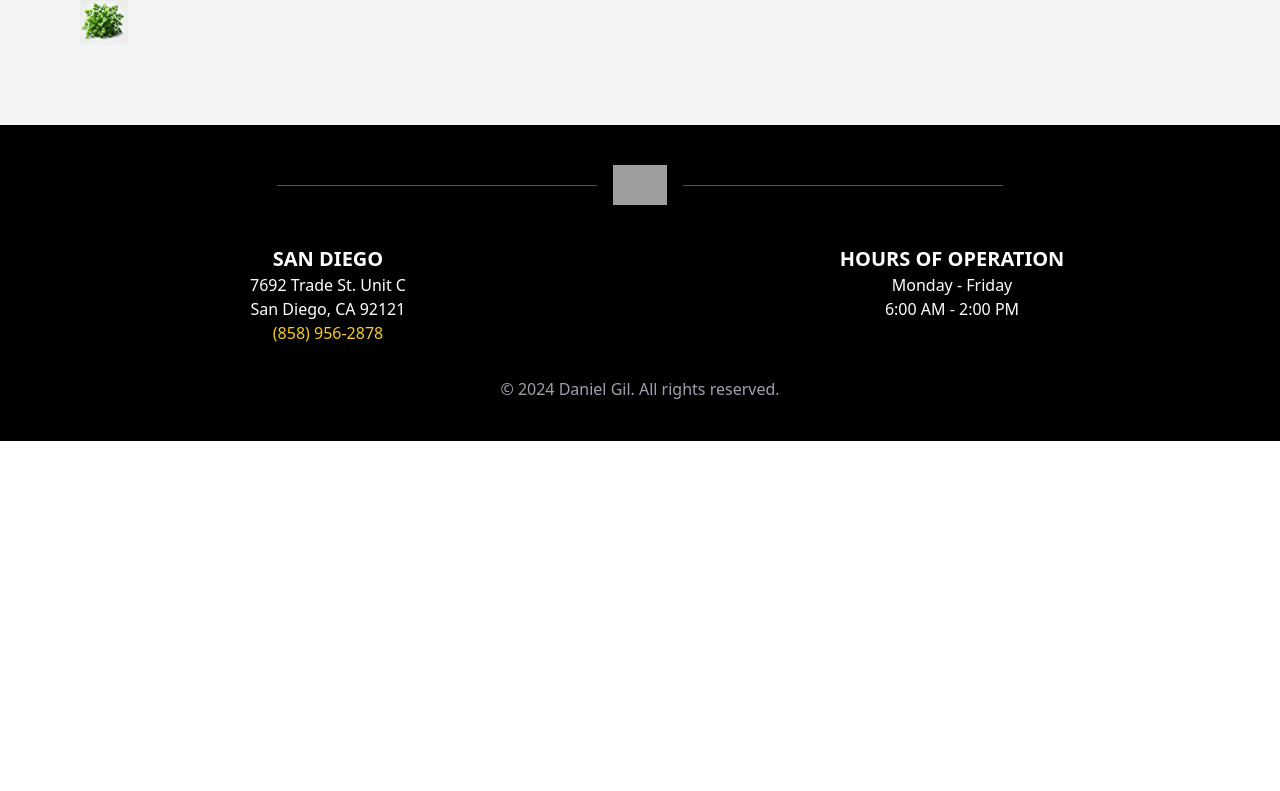
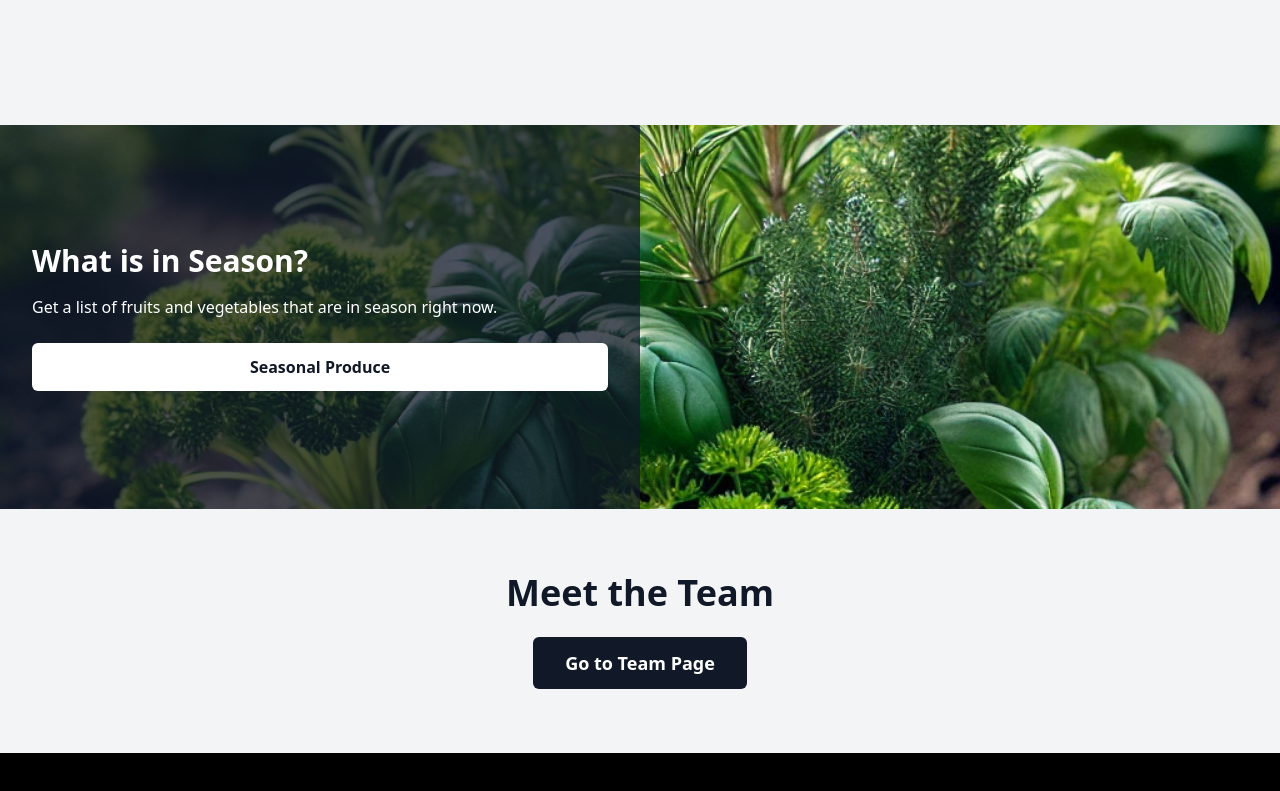
Before and after one commit to elpatoH/GoldenWestVeg, a React (Create React App) app: page / in a window 1280 px wide. Shown: the part 1539-2330 px from the top of the page. Before the commit the page ends 1980 px from the top, so only its background shows below. Built offline with nearby package versions, Linux system fonts and the light colour scheme; grey boxes are pictures that could not be loaded.

Commit message:
Image with card, meet the team, testimonial card components done, updated home page, and updated error component for invalid routes

```diff
--- a/src/App.js
+++ b/src/App.js
@@ -11,7 +11,6 @@ export default function App() {
       <Nav/>
       <Routes>
         <Route path="/" element={<Home />} />
-        <Route path="/about" element={<About />} />
         <Route path="/*" element={<ErrorComponent/>}/>
 
         {/* <Route path="/services" element={<Services />} />
--- /dev/null
+++ b/src/components/ImageWithCard/ImageWithCard.jsx
@@ -0,0 +1,55 @@
+import { Description, Dialog, DialogPanel, DialogTitle } from '@headlessui/react';
+import { useState } from 'react';
+
+import smallVegetablePatch from "../../imgs/smallVegetablePatch.webp";
+
+const SeasonalSection = () => {
+  const [isOpen, setIsOpen] = useState(false);
+
+  return (
+    <div className="relative bg-white">
+      <div className="relative">
+        {/* Image section */}
+        <div className="relative h-96 overflow-hidden">
+          <img
+            className="w-full h-full object-cover"
+            src={smallVegetablePatch}
+            alt="Vegetable Photo"
+          />
+        </div>
+
+        {/* Text section */}
+        <div className="absolute inset-0 flex flex-col justify-center p-8 bg-gray-900 bg-opacity-75 text-white z-10 md:w-1/2">
+          <h2 className="text-3xl font-bold mb-4">What is in Season?</h2>
+          <p className="mb-6">Get a list of fruits and vegetables that are in season right now.</p>
+          <button
+            className="px-6 py-3 bg-white text-gray-900 font-semibold rounded-md hover:bg-gray-100 transition"
+            onClick={() => setIsOpen(true)}
+          >
+            Seasonal Produce
+          </button>
+        </div>
+      </div>
+
+      {/* Modal using Headless UI */}
+      <Dialog open={isOpen} onClose={() => setIsOpen(false)} className="fixed inset-0 z-10">
+        <div className="flex items-center justify-center min-h-screen bg-black bg-opacity-50">
+          <DialogPanel className="bg-white p-6 rounded-md">
+            <DialogTitle className="text-lg font-bold">Seasonal Produce List</DialogTitle>
+            <Description className="mt-2">
+              Here is a list of fruits and vegetables that are in season.
+            </Description>
+            <button
+              className="mt-4 px-4 py-2 bg-gray-800 text-white rounded hover:bg-gray-700"
+              onClick={() => setIsOpen(false)}
+            >
+              Close
+            </button>
+          </DialogPanel>
+        </div>
+      </Dialog>
+    </div>
+  );
+};
+
+export default SeasonalSection;
--- /dev/null
+++ b/src/components/MeetTheTeam/MeetTheTeam.jsx
@@ -0,0 +1,23 @@
+import React from 'react';
+import { Link } from 'react-router-dom';
+import { Button } from '@headlessui/react';
+
+export default function MeetTheTeam() {
+  return (
+    <div className="flex flex-col items-center justify-center py-16 bg-gray-100">
+      {/* Headline */}
+      <h2 className="text-4xl font-bold text-gray-900 mb-6">
+        Meet the Team
+      </h2>
+
+      {/* Button */}
+      <Button
+        as={Link}
+        to="/team"
+        className="px-8 py-3 bg-gray-900 text-white text-lg font-semibold rounded-md hover:bg-gray-800 transition duration-300 ease-in-out"
+      >
+        Go to Team Page
+      </Button>
+    </div>
+  );
+};
--- a/src/components/TestimonialCard/TestimonialCard.jsx
+++ b/src/components/TestimonialCard/TestimonialCard.jsx
@@ -1,44 +1,10 @@
 import React, { useEffect, useState } from 'react';
-
-import mintImage from '../../imgs/mint_no_bg.png';
-import kaleImage from '../../imgs/kale_no_bg.png';
-import cilantroImage from '../../imgs/cilantro_no_bg.png';
 import profilePicBlank from '../../imgs/profilePicBlank.webp'
 
 const TestimonialCard = () => {
-  const [scrollY, setScrollY] = useState(0);
-
-  // Update the scrollY state whenever the user scrolls
-  useEffect(() => {
-    const handleScroll = () => {
-      setScrollY(window.scrollY);
-    };
-    window.addEventListener('scroll', handleScroll);
-    return () => window.removeEventListener('scroll', handleScroll);
-  }, []);
 
   return (
     <div className="relative flex justify-center items-center min-h-screen bg-gray-100 overflow-hidden">
-      {/* Floating Vegetable Images */}
-      <img
-        src={mintImage}
-        alt="Vegetable"
-        className="absolute w-16 h-16 top-20 left-10 animate-float"
-        style={{ transform: `translateY(${scrollY * 0.5}px)` }} // Scroll effect
-      />
-      <img
-        src={kaleImage}
-        alt="Vegetable"
-        className="absolute w-20 h-20 top-40 right-10 animate-float"
-        style={{ transform: `translateY(${scrollY * 0.3}px)` }}
-      />
-      <img
-        src={cilantroImage}
-        alt="Vegetable"
-        className="absolute w-12 h-12 bottom-20 left-20 animate-float"
-        style={{ transform: `translateY(${scrollY * 0.7}px)` }}
-      />
-
       {/* Testimonial Card */}
       <div className="max-w-4xl w-full p-10 bg-white rounded-lg shadow-lg z-10">
         <div className="flex flex-col md:flex-row items-center">
--- a/src/constants/ErrorComponent.js
+++ b/src/constants/ErrorComponent.js
@@ -1,5 +1,19 @@
 import React from 'react';
 
 export default function ErrorComponent() {
-  return <h1>Oops! Something went wrong. Please try again later.</h1>;
+  return (
+    <div className="flex items-center justify-center min-h-screen bg-gray-100">
+      <div className="text-center p-10 bg-white shadow-lg rounded-lg">
+        <h1 className="text-5xl font-bold text-gray-800 mb-4">
+          Something great is being built here!
+        </h1>
+        <p className="text-lg text-gray-600 mb-6">
+          We're working hard to bring something amazing. Please come back soon!
+        </p>
+        <p className="text-gray-500">
+          Meanwhile, you can follow our updates or contact us for more info.
+        </p>
+      </div>
+    </div>
+  );
 }
--- a/src/output.css
+++ b/src/output.css
@@ -557,6 +557,10 @@ video {
   position: relative;
 }
 
+.inset-0 {
+  inset: 0px;
+}
+
 .inset-x-0 {
   left: 0px;
   right: 0px;
@@ -640,6 +644,14 @@ video {
   margin-top: 2rem;
 }
 
+.mb-4 {
+  margin-bottom: 1rem;
+}
+
+.mt-2 {
+  margin-top: 0.5rem;
+}
+
 .block {
   display: block;
 }
@@ -694,6 +706,10 @@ video {
 
 .h-screen {
   height: 100vh;
+}
+
+.h-96 {
+  height: 24rem;
 }
 
 .min-h-screen {
@@ -818,6 +834,10 @@ video {
   border-radius: 0.375rem;
 }
 
+.rounded {
+  border-radius: 0.25rem;
+}
+
 .bg-black {
   --tw-bg-opacity: 1;
   background-color: rgb(0 0 0 / var(--tw-bg-opacity));
@@ -848,8 +868,26 @@ video {
   background-color: rgb(250 204 21 / var(--tw-bg-opacity));
 }
 
+.bg-gray-900 {
+  --tw-bg-opacity: 1;
+  background-color: rgb(17 24 39 / var(--tw-bg-opacity));
+}
+
+.bg-gray-800 {
+  --tw-bg-opacity: 1;
+  background-color: rgb(31 41 55 / var(--tw-bg-opacity));
+}
+
 .bg-opacity-60 {
   --tw-bg-opacity: 0.6;
+}
+
+.bg-opacity-50 {
+  --tw-bg-opacity: 0.5;
+}
+
+.bg-opacity-75 {
+  --tw-bg-opacity: 0.75;
 }
 
 .bg-cover {
@@ -880,6 +918,10 @@ video {
   padding: 1.5rem;
 }
 
+.p-8 {
+  padding: 2rem;
+}
+
 .px-3 {
   padding-left: 0.75rem;
   padding-right: 0.75rem;
@@ -898,6 +940,26 @@ video {
 .py-2 {
   padding-top: 0.5rem;
   padding-bottom: 0.5rem;
+}
+
+.px-6 {
+  padding-left: 1.5rem;
+  padding-right: 1.5rem;
+}
+
+.py-3 {
+  padding-top: 0.75rem;
+  padding-bottom: 0.75rem;
+}
+
+.px-8 {
+  padding-left: 2rem;
+  padding-right: 2rem;
+}
+
+.py-16 {
+  padding-top: 4rem;
+  padding-bottom: 4rem;
 }
 
 .pb-4 {
@@ -944,6 +1006,16 @@ video {
 .text-xl {
   font-size: 1.25rem;
   line-height: 1.75rem;
+}
+
+.text-lg {
+  font-size: 1.125rem;
+  line-height: 1.75rem;
+}
+
+.text-4xl {
+  font-size: 2.25rem;
+  line-height: 2.5rem;
 }
 
 .font-bold {
@@ -1015,6 +1087,11 @@ video {
   color: rgb(234 179 8 / var(--tw-text-opacity));
 }
 
+.text-gray-600 {
+  --tw-text-opacity: 1;
+  color: rgb(75 85 99 / var(--tw-text-opacity));
+}
+
 .shadow-lg {
   --tw-shadow: 0 10px 15px -3px rgb(0 0 0 / 0.1), 0 4px 6px -4px rgb(0 0 0 / 0.1);
   --tw-shadow-colored: 0 10px 15px -3px var(--tw-shadow-color), 0 4px 6px -4px var(--tw-shadow-color);
@@ -1033,6 +1110,22 @@ video {
   transition-duration: 150ms;
 }
 
+.transition {
+  transition-property: color, background-color, border-color, text-decoration-color, fill, stroke, opacity, box-shadow, transform, filter, -webkit-backdrop-filter;
+  transition-property: color, background-color, border-color, text-decoration-color, fill, stroke, opacity, box-shadow, transform, filter, backdrop-filter;
+  transition-property: color, background-color, border-color, text-decoration-color, fill, stroke, opacity, box-shadow, transform, filter, backdrop-filter, -webkit-backdrop-filter;
+  transition-timing-function: cubic-bezier(0.4, 0, 0.2, 1);
+  transition-duration: 150ms;
+}
+
+.duration-300 {
+  transition-duration: 300ms;
+}
+
+.ease-in-out {
+  transition-timing-function: cubic-bezier(0.4, 0, 0.2, 1);
+}
+
 .hover\:bg-gray-200:hover {
   --tw-bg-opacity: 1;
   background-color: rgb(229 231 235 / var(--tw-bg-opacity));
@@ -1041,6 +1134,21 @@ video {
 .hover\:bg-gray-300:hover {
   --tw-bg-opacity: 1;
   background-color: rgb(209 213 219 / var(--tw-bg-opacity));
+}
+
+.hover\:bg-gray-100:hover {
+  --tw-bg-opacity: 1;
+  background-color: rgb(243 244 246 / var(--tw-bg-opacity));
+}
+
+.hover\:bg-gray-700:hover {
+  --tw-bg-opacity: 1;
+  background-color: rgb(55 65 81 / var(--tw-bg-opacity));
+}
+
+.hover\:bg-gray-800:hover {
+  --tw-bg-opacity: 1;
+  background-color: rgb(31 41 55 / var(--tw-bg-opacity));
 }
 
 .hover\:text-blue-700:hover {
@@ -1082,6 +1190,10 @@ video {
     margin-right: 1.5rem;
   }
 
+  .md\:w-1\/2 {
+    width: 50%;
+  }
+
   .md\:grid-cols-2 {
     grid-template-columns: repeat(2, minmax(0, 1fr));
   }
--- a/src/pages/HomePage/Home.jsx
+++ b/src/pages/HomePage/Home.jsx
@@ -1,5 +1,7 @@
 import fieldWorkersImage from '../../imgs/fieldWorkers.webp';
 import TestimonialCard from '../../components/TestimonialCard/TestimonialCard';
+import ImageWithCard from "../../components/ImageWithCard/ImageWithCard"
+import MeetTheTeam from '../../components/MeetTheTeam/MeetTheTeam';
 
 export default function Home() {
   return (
@@ -20,6 +22,8 @@ export default function Home() {
       </div>
     </div>
     <TestimonialCard/>
+    <ImageWithCard/>
+    <MeetTheTeam/>
     </>
   );
 }
```
Also changed, not shown: src/imgs/smallVegetablePatch.webp (added).
